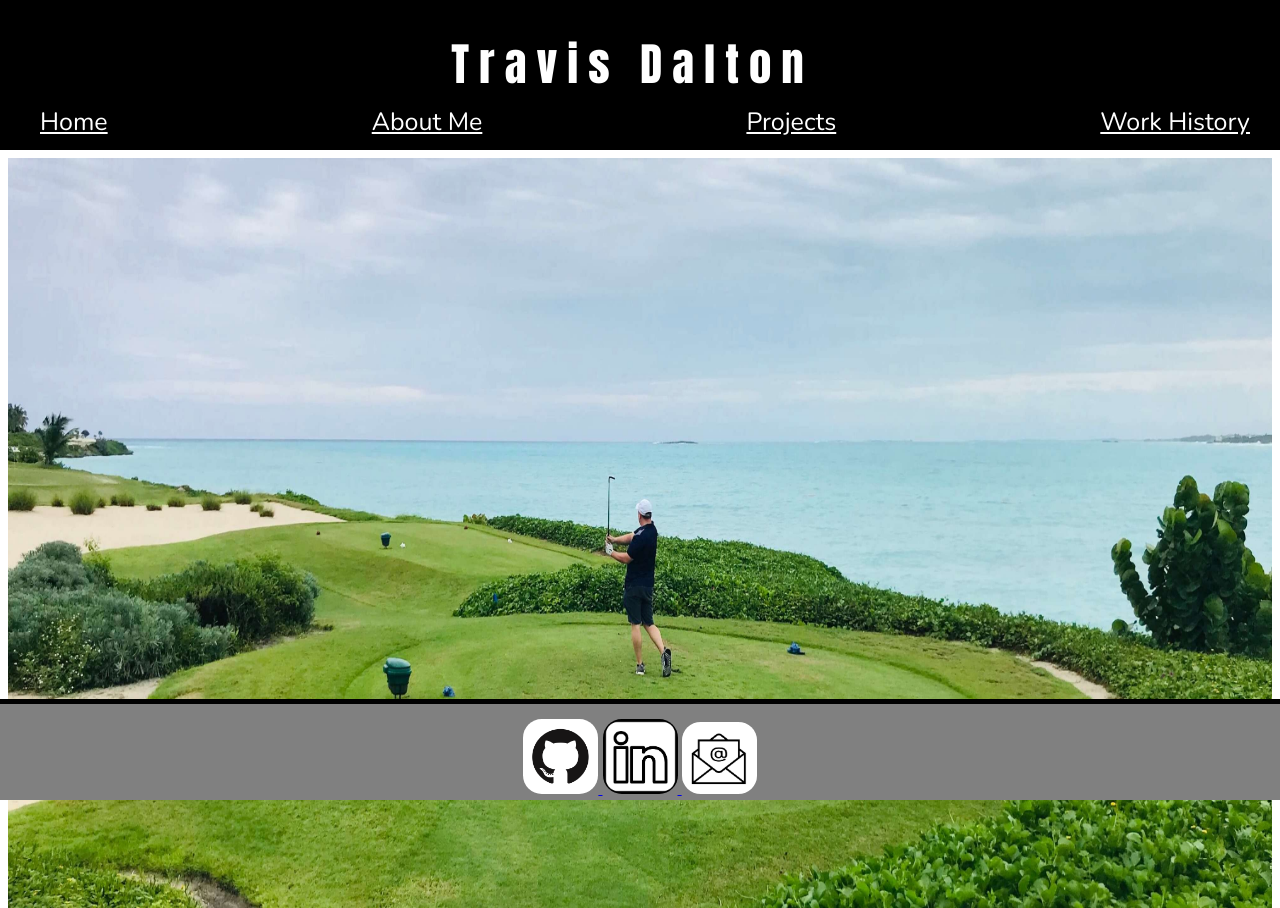
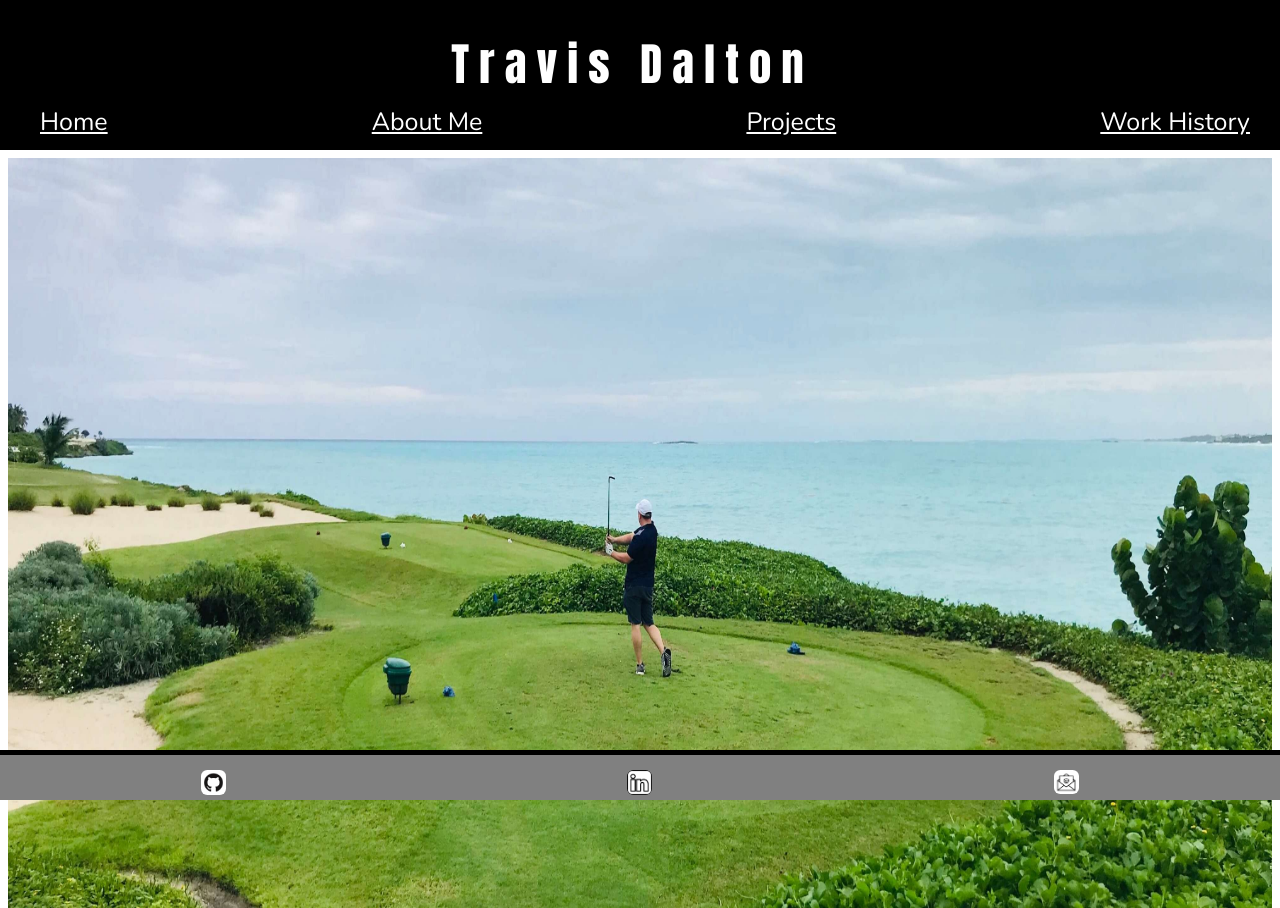
Before and after one commit to travisdalton/myPortfolio, a plain HTML site: page index.html in a window 1280 px wide. Shown: the top 908 px of the page. Drawn offline with nearby package versions, Linux system fonts and the light colour scheme.

Commit message:
cleaned up css

```diff
--- a/index.css
+++ b/index.css
@@ -58,6 +58,7 @@ h4 {
 .homeIntro {
     margin-bottom: 150px;
     border-bottom: solid black 5px;
+    line-height: 24px;
 }
 
 .aboutMe p:last-child {
@@ -102,6 +103,7 @@ h2 {
 }
 
 .contactLogos {
+    height:50px;
     border-top: solid 5px black;
     display: flex;
     flex-direction: row;
@@ -115,8 +117,8 @@ h2 {
 
 .contactLogo {
     margin-top: 15px;
-    height: 150px;
-    width: 75px;
+    height: 95%;
+    width: 25px;
     border-radius: 25%;
     bottom: -35px;
 }
@@ -142,10 +144,8 @@ h2 {
 
     .contactLogo {
         height: auto;
-    }
-
-    .contactLogos {
-        display: inline-block;
+        margin-left: 30px;
+        margin-right: 30px;
     }
 
 
--- a/index.html
+++ b/index.html
@@ -135,11 +135,5 @@
             </div>
         </div>
     </main>
-
-    <script
-    src="https://code.jquery.com/jquery-3.4.1.js"
-    integrity="sha256-WpOohJOqMqqyKL9FccASB9O0KwACQJpFTUBLTYOVvVU="
-    crossorigin="anonymous"></script>
-    <script src='index.js'></script>
 </body>
 </html>
```
